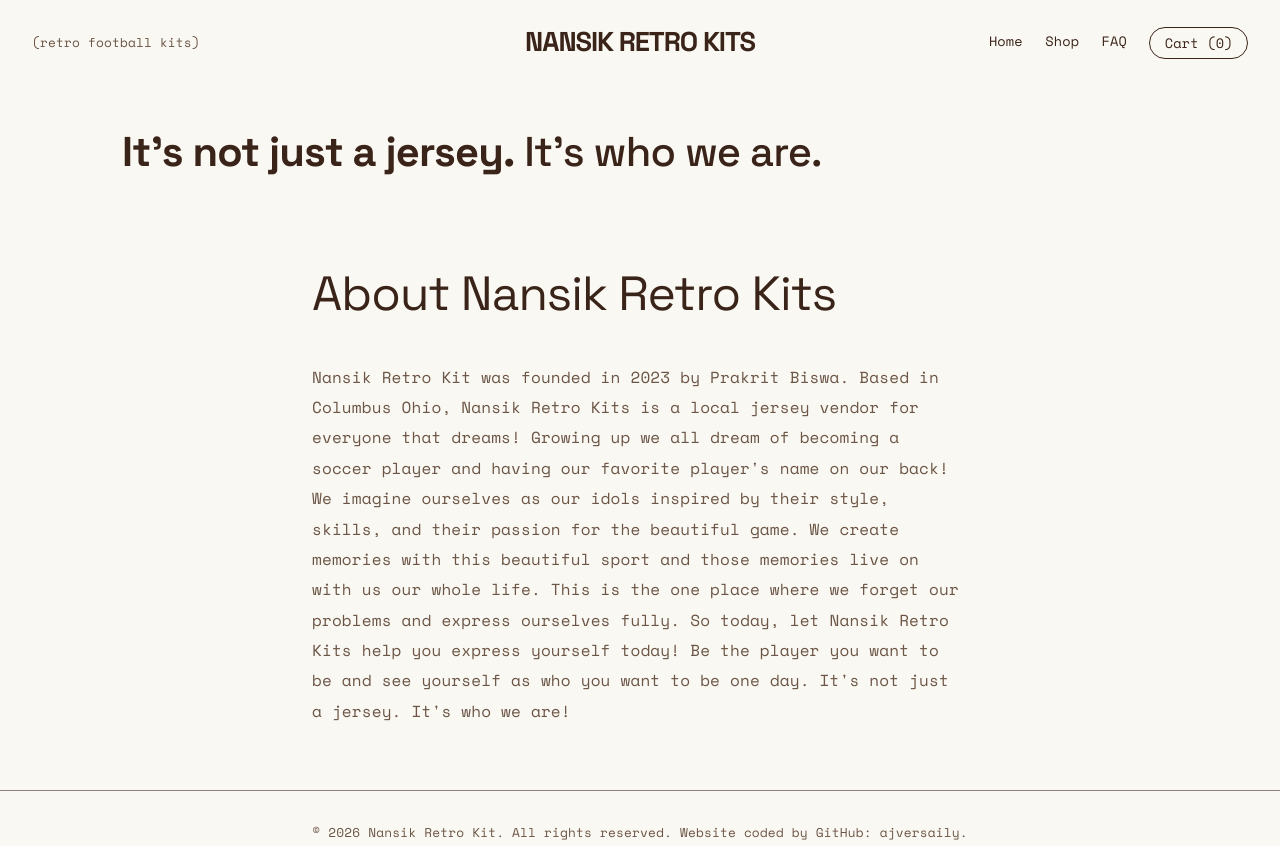
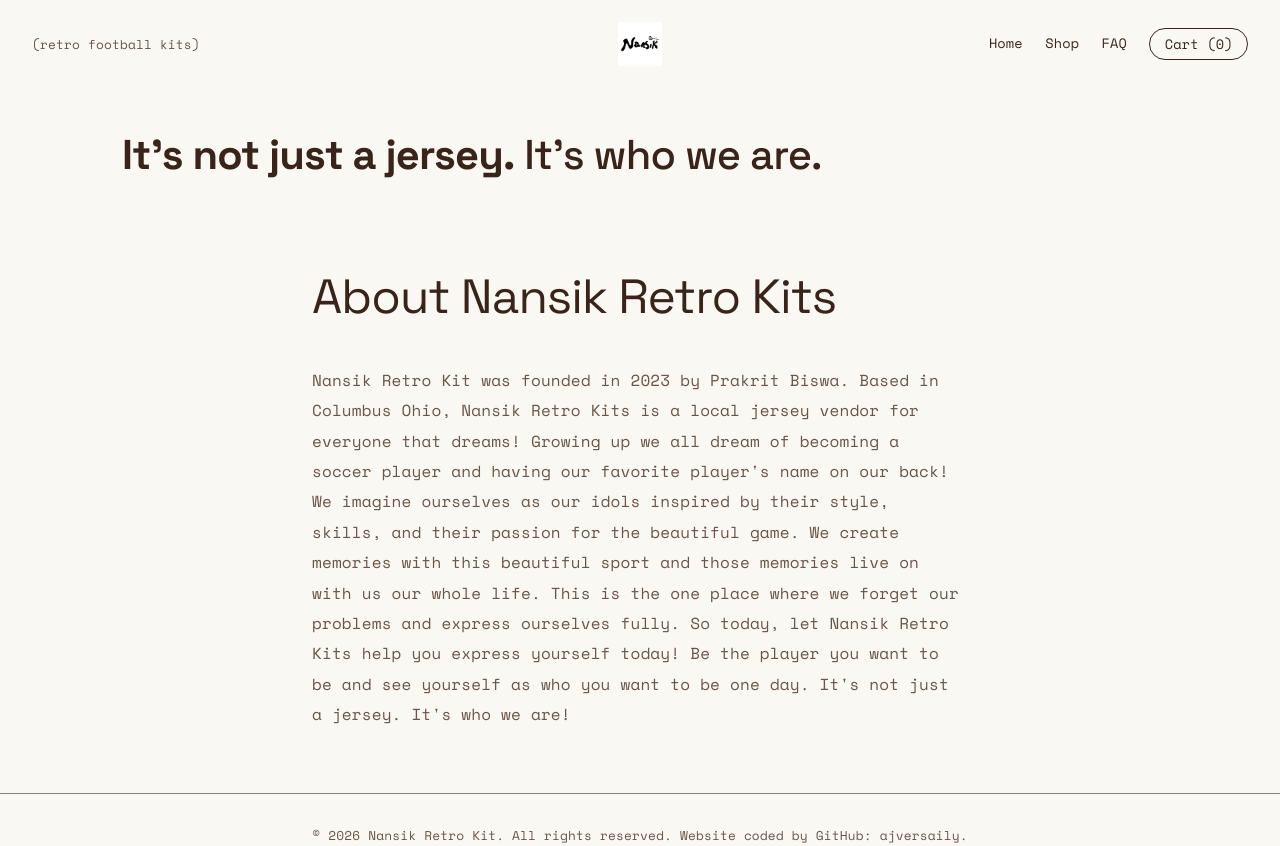
Before and after one commit to ajversaily/NansikRetroKit-main, a website: page nansikretrokit-main/about.html in a window 1280 px wide. Drawn offline with nearby package versions, Linux system fonts and the light colour scheme.

Commit message:
thumbnail

```diff
--- a/nansikretrokit-main/about.html
+++ b/nansikretrokit-main/about.html
@@ -5,7 +5,7 @@
   <meta name="viewport" content="width=device-width, initial-scale=1.0">
   <title>About - Nansik Retro Kit</title>
   <script src="https://cdn.tailwindcss.com"></script>
-  <link rel="icon" type="image/svg+xml" href="/images/logo.svg">
+  <link rel="icon" type="image/png" href="/images/nansikthumbnail.png">
   <link rel="stylesheet" href="css/styles.css">
 </head>
 <body class="theme">
@@ -13,7 +13,7 @@
   <!-- Header -->
   <header class="site-header">
     <span class="site-tagline">(retro football kits)</span>
-    <h1 class="site-wordmark">NANSIK RETRO KITS</h1>
+    <h1 class="site-wordmark"><a href="/"><img class="site-wordmark-img" src="/images/nansikthumbnail.png" alt="Nansik Retro Kits"></a></h1>
     <nav class="site-nav">
       <a href="/">Home</a>
       <a href="/shop">Shop</a>
--- a/nansikretrokit-main/css/styles.css
+++ b/nansikretrokit-main/css/styles.css
@@ -94,6 +94,11 @@ a { color: inherit; }
 }
 .site-wordmark a { color: inherit; text-decoration: none; }
 .site-wordmark a:hover { opacity: 0.9; }
+.site-wordmark-img {
+  height: 44px;
+  width: auto;
+  display: block;
+}
 .product-info label {
   display: block;
   margin: 1.3rem 0 0.5rem;
```
Also changed, not shown: nansikretrokit-main/cart.html (+2 -2 lines), nansikretrokit-main/faq.html (+2 -2 lines), nansikretrokit-main/index.html (+2 -2 lines), nansikretrokit-main/product.html (+2 -2 lines), nansikretrokit-main/shop.html (+2 -2 lines), nansikretrokit-main/images/nansikthumbnail.png (added).
